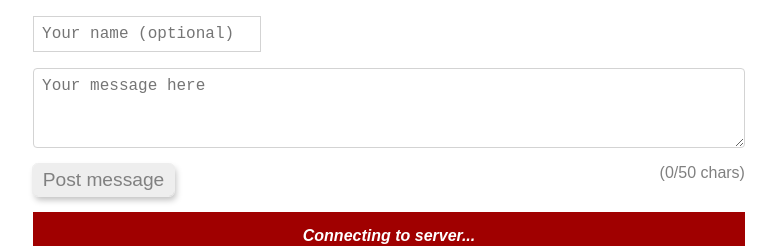
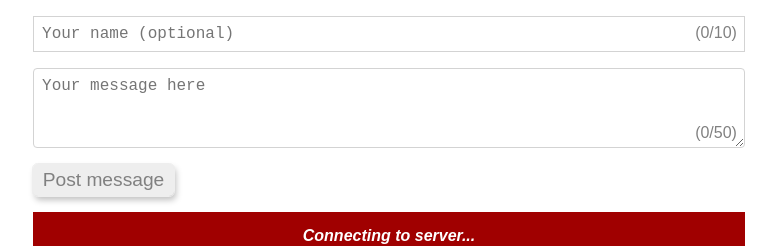
Before and after one commit to parogers/pl-sign-server, a Vue app in the folder web-sign-client/: page / in a window 1280 px wide. Shown: the top 246 px of the page, without its empty margins (251-1027 px from the left). Built offline with nearby package versions, Linux system fonts and the light colour scheme; no server answers.

Commit message:
fix: restrict name max length

```diff
--- a/web-sign-client/src/App.vue
+++ b/web-sign-client/src/App.vue
@@ -3,7 +3,8 @@ import { ref, watch, reactive, onUnmounted, onMounted } from 'vue';
 
 const CLIENT_ID_KEY = 'sign-client-id';
 const SERVER_PORT = 8000;
-const MAX_MESSAGE_LEN = 50
+const MAX_MESSAGE_LEN = 50;
+const MAX_NAME_LEN = 10;
 
 const isConnected = ref(false);
 const isSignConnected = ref(false);
@@ -112,12 +113,16 @@ function isSubmitEnabled() {
 <template>
     <main>
         <div class="input-area">
+            <div class="name-area">
                 <input
                     v-model="name"
                     type="text"
+                    :maxlength="MAX_NAME_LEN"
                     placeholder="Your name (optional)"
                     @keydown.enter.prevent="onPost()"
                 />
+                <div class="name-char-count">({{ name.length }}/{{ MAX_NAME_LEN }})</div>
+            </div>
 
             <textarea
                 placeholder="Your message here"
@@ -131,7 +136,7 @@ function isSubmitEnabled() {
                     Post message
                 </button>
 
-                <div class="char-count">({{ message.length }}/{{ MAX_MESSAGE_LEN }} chars)</div>
+                <div class="message-char-count">({{ message.length }}/{{ MAX_MESSAGE_LEN }})</div>
             </div>
         </div>
 
@@ -238,15 +243,34 @@ main {
     justify-content: space-between;
 }
 
-.char-count {
+.message-char-count {
+    position: relative;
+    top: -2.5em;
+    left: -0.5em;
+    color: gray;
+}
+
+.name-area {
+    display: flex;
+    flex-direction: column;
+    align-items: end;
+    position: relative;
+}
+
+.name-char-count {
+    position: absolute;
+    top: 0.5em;
+    right: 0.5em;
     color: gray;
 }
 
 input {
+    width: 100%;
+    box-sizing: border-box;
     font-family: monospace;
     padding: 0.5em;
     font-size: 1rem;
-    display: block;
+    display: inline-block;
     margin-bottom: 1em;
     border: solid 1px lightgray;
 }
```
Lines whose indentation alone changed are shown as unchanged.
